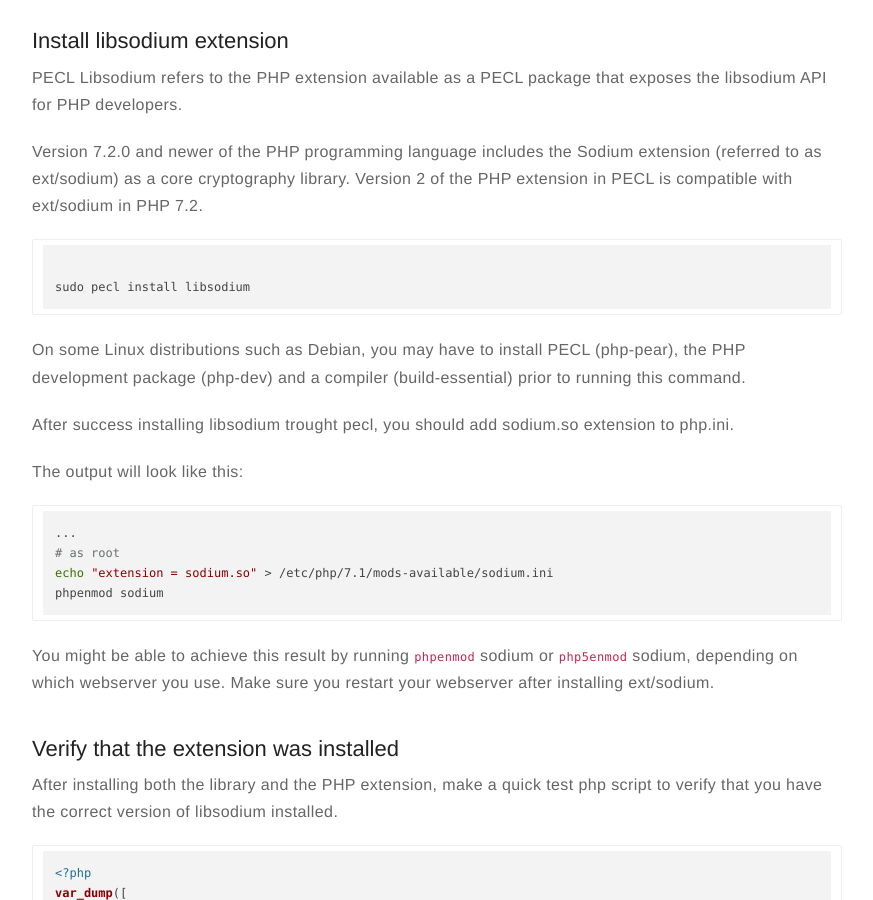
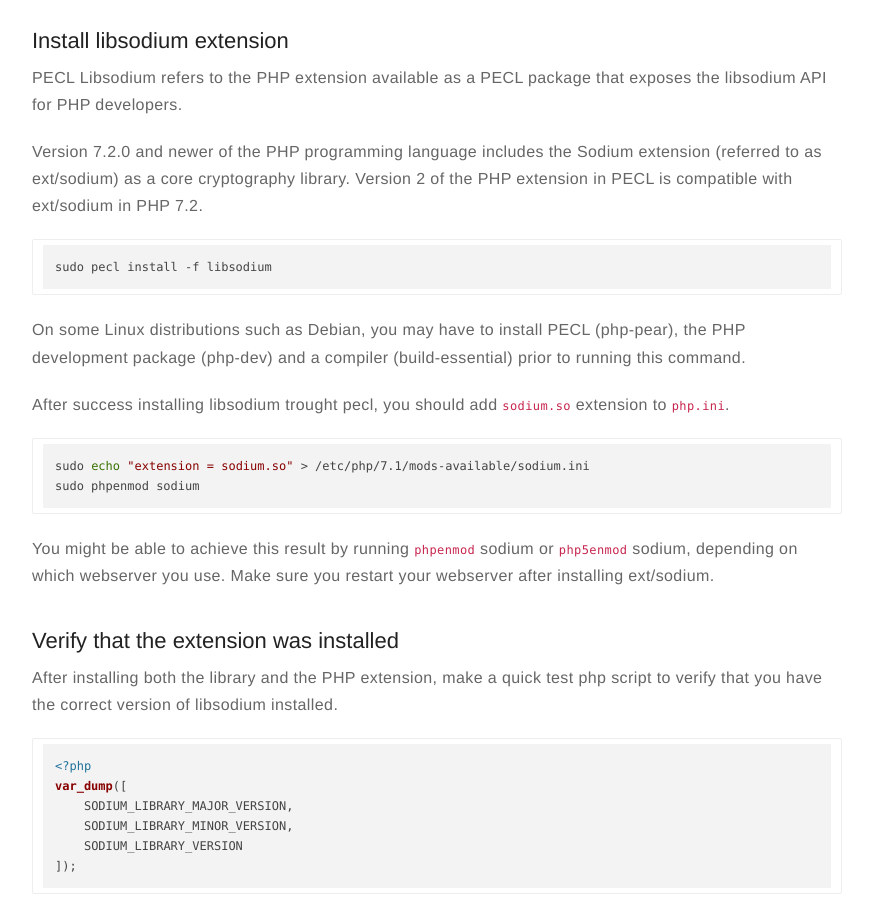
Before and after one commit to arzzen/lukasmestan.com, a Jekyll site: the page built from _posts/2018-03-28-install-libsodium-extension-in-php7.markdown, in a window 1280 px wide and 900 px high, scrolled down 808 px. Shown: the whole window, without its empty margins (203-1076 px from the left). Built offline with Jekyll 4.4.1, drawn with Linux system fonts in a browser that asks for light colours; nearby versions of some CDN libraries.

Commit message:
Update 2018-03-28-install-libsodium-extension-in-php7.markdown

````diff
--- a/_posts/2018-03-28-install-libsodium-extension-in-php7.markdown
+++ b/_posts/2018-03-28-install-libsodium-extension-in-php7.markdown
@@ -39,26 +39,20 @@ PECL Libsodium refers to the PHP extension available as a PECL package that expo
 Version 7.2.0 and newer of the PHP programming language includes the Sodium extension (referred to as ext/sodium) as a core cryptography library. Version 2 of the PHP extension in PECL is compatible with ext/sodium in PHP 7.2.
 
 ```bash
-
-sudo pecl install libsodium
+sudo pecl install -f libsodium
 ```
 
 On some Linux distributions such as Debian, you may have to install PECL (php-pear),
 the PHP development package (php-dev) and a compiler (build-essential) prior to running this command.
 
-After success installing libsodium trought pecl, you should add sodium.so extension to php.ini.
-
-The output will look like this:
+After success installing libsodium trought pecl, you should add `sodium.so` extension to `php.ini`.
 
 ```bash
-...
-# as root
-echo "extension = sodium.so" > /etc/php/7.1/mods-available/sodium.ini
-phpenmod sodium
+sudo echo "extension = sodium.so" > /etc/php/7.1/mods-available/sodium.ini
+sudo phpenmod sodium
 ```
 
-You might be able to achieve this result by running `phpenmod` sodium or `php5enmod` sodium, depending on which webserver you use.
-Make sure you restart your webserver after installing ext/sodium.
+You might be able to achieve this result by running `phpenmod` sodium or `php5enmod` sodium, depending on which webserver you use. Make sure you restart your webserver after installing ext/sodium.
 
 ## Verify that the extension was installed
 
````
